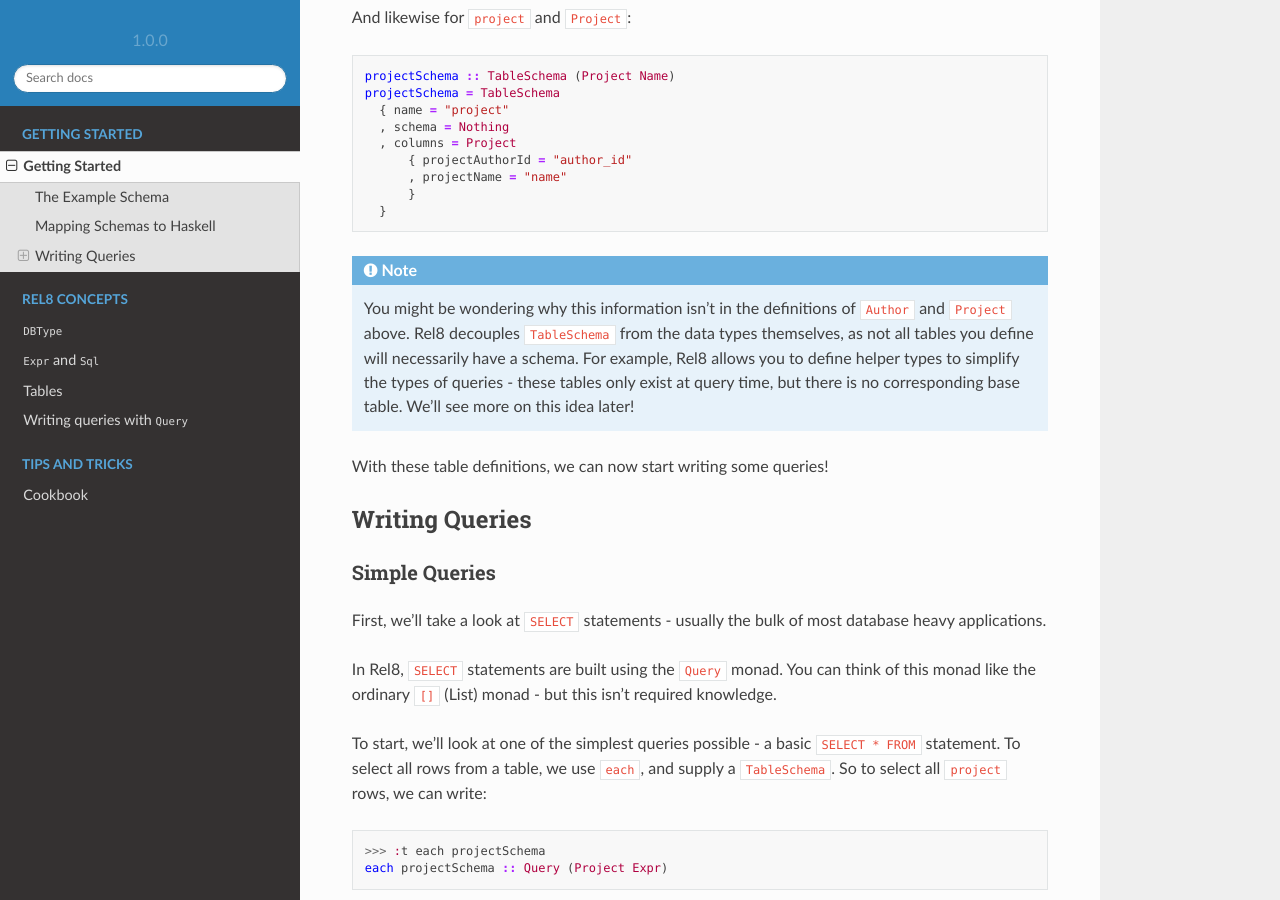
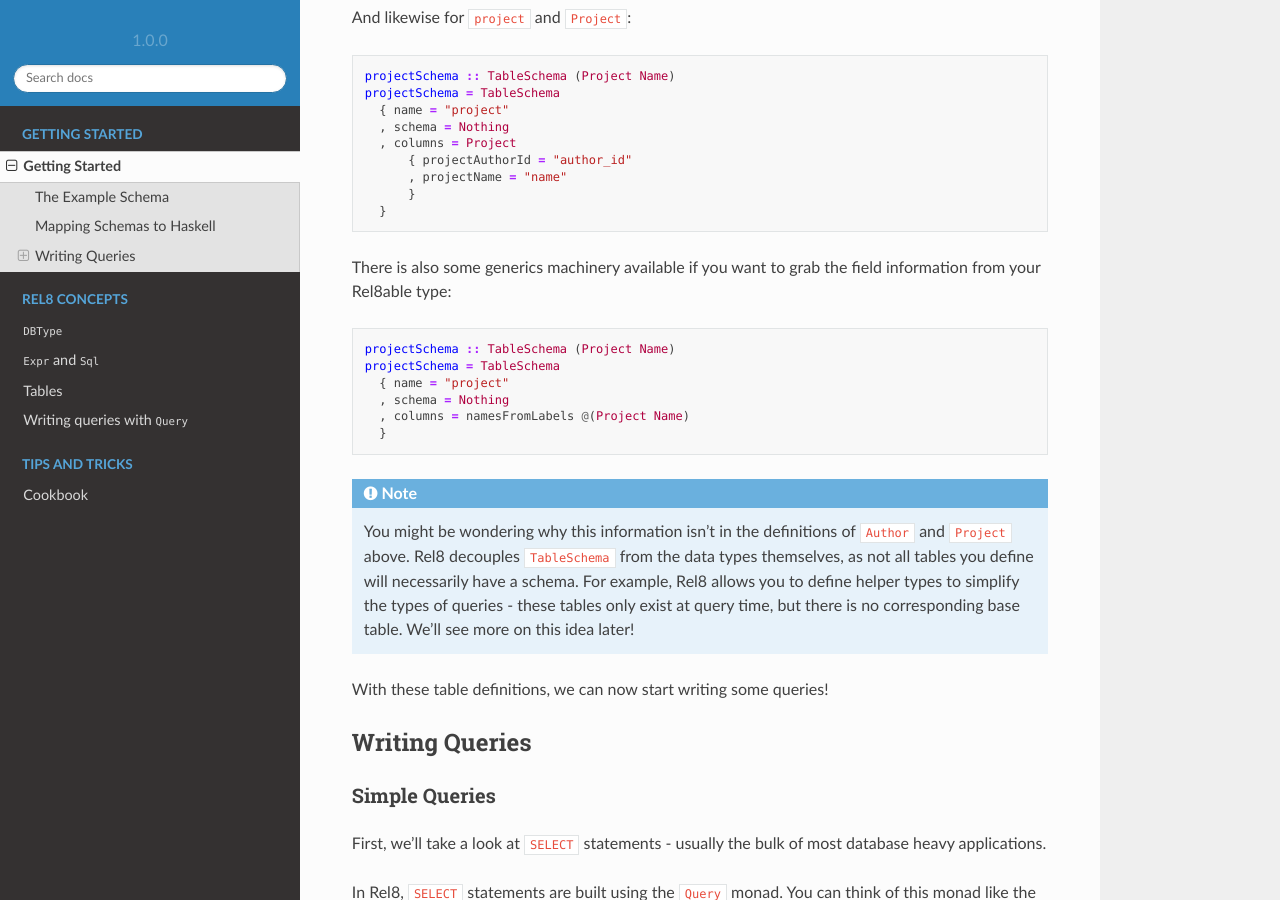
Before and after one commit to circuithub/rel8, a Sphinx documentation site: the page built from docs/tutorial.rst, in a window 1280 px wide and 900 px high, scrolled down 2852 px. Built offline with Sphinx 7.4.7 and the Read the Docs theme 2.0.0, drawn with Linux system fonts in a browser that asks for light colours.

Commit message:
doc: Mention generics when declaring TableSchemas

```diff
--- a/docs/tutorial.rst
+++ b/docs/tutorial.rst
@@ -145,6 +145,15 @@
         { projectAuthorId = "author_id"
         , projectName = "name"
         }
+    }
+
+There is also some generics machinery available if you want to grab the field information from your Rel8able type::
+
+  projectSchema :: TableSchema (Project Name)
+  projectSchema = TableSchema
+    { name = "project"
+    , schema = Nothing
+    , columns = namesFromLabels @(Project Name)
     }
 
 
```
